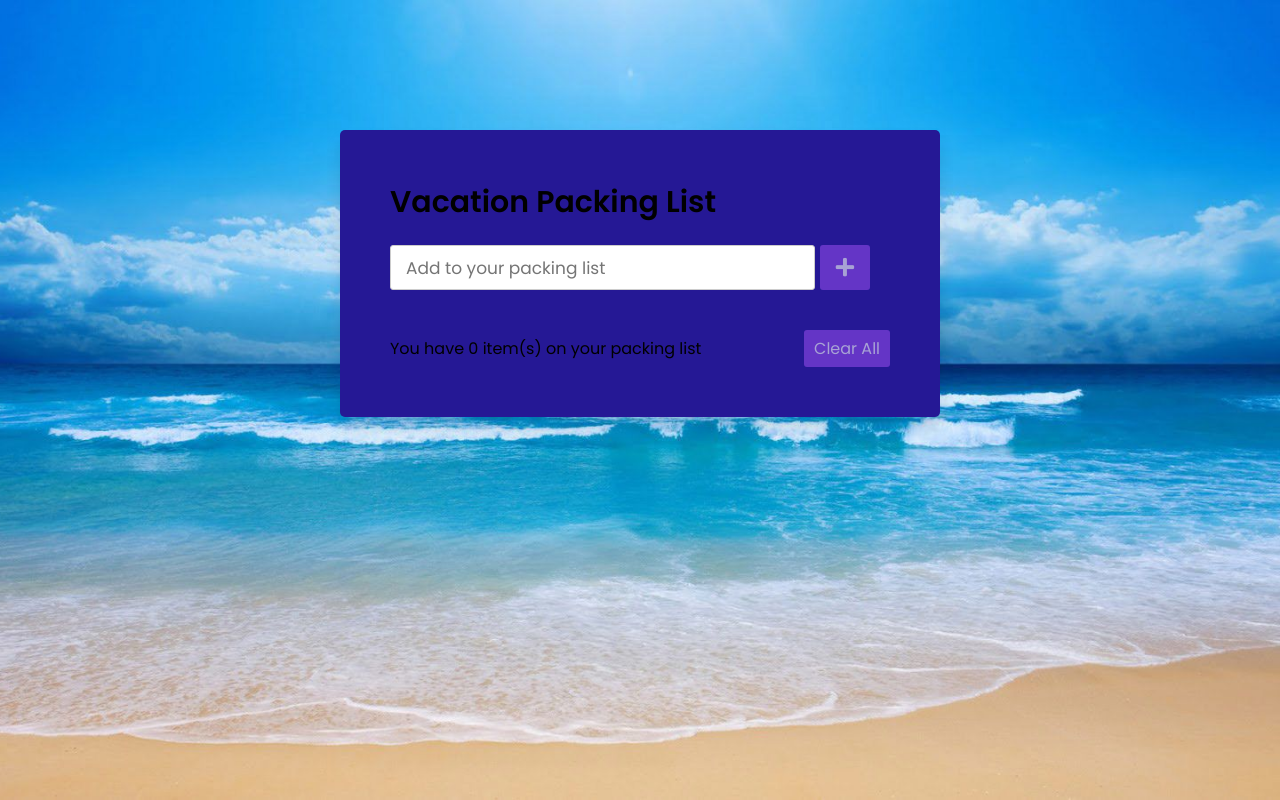
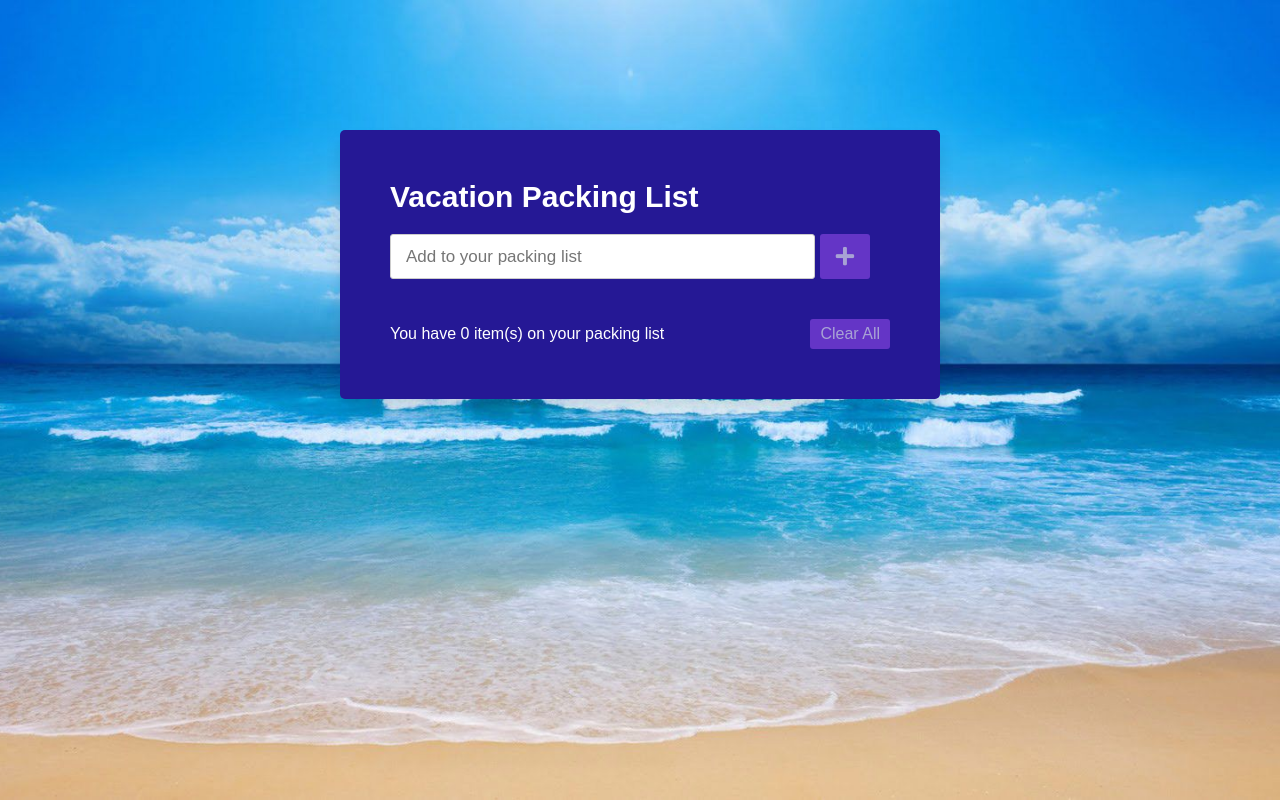
Before and after one commit to Csardon01/Csardon01.github.io, a plain HTML site: page index.html in a window 1280 px wide. Drawn offline with Linux system fonts and the light colour scheme.

Commit message:
Update style.css

```diff
--- a/style.css
+++ b/style.css
@@ -3,7 +3,8 @@
   margin: 0;
   padding: 0;
   box-sizing: border-box;
-  font-family: 'Poppins', sans-serif;
+  font-family: 'Marker Felt', fantasy;
+  color: #ffff;
 }
 ::selection{
   color: #ffff;
```
